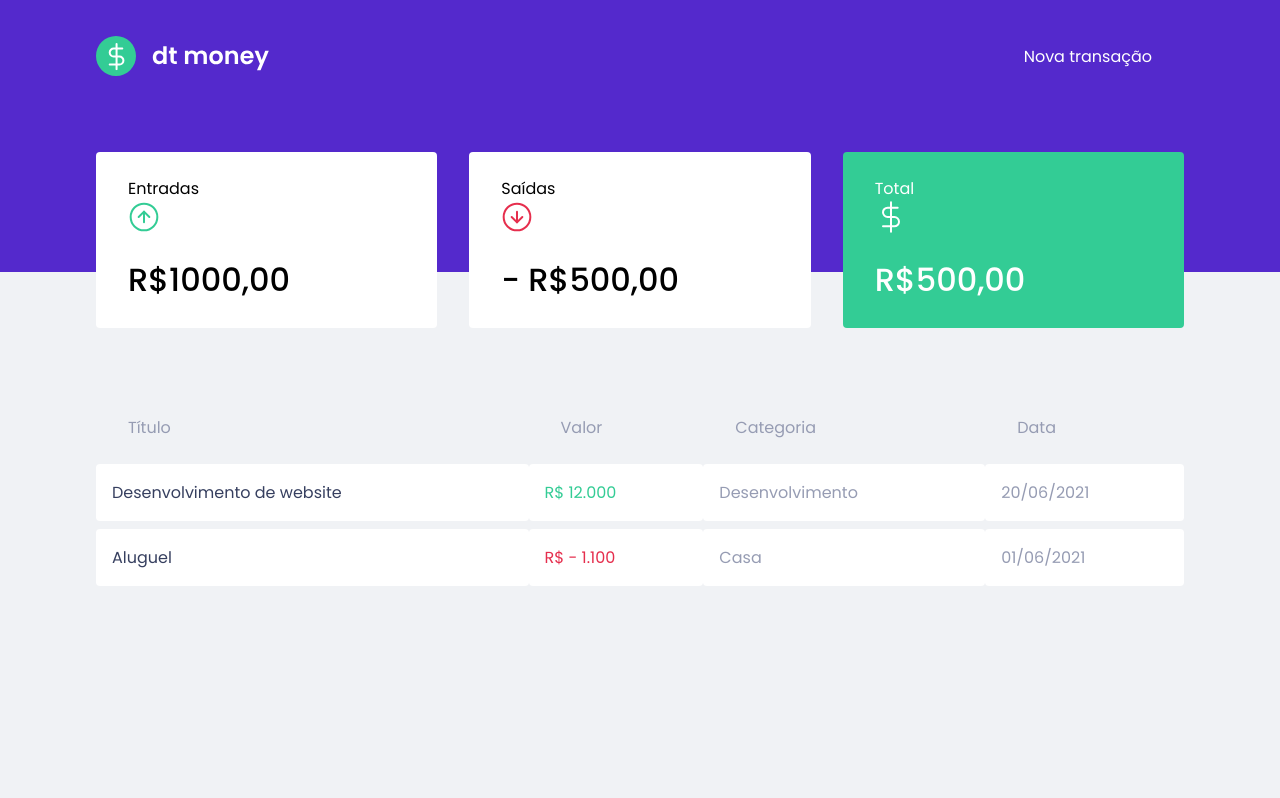
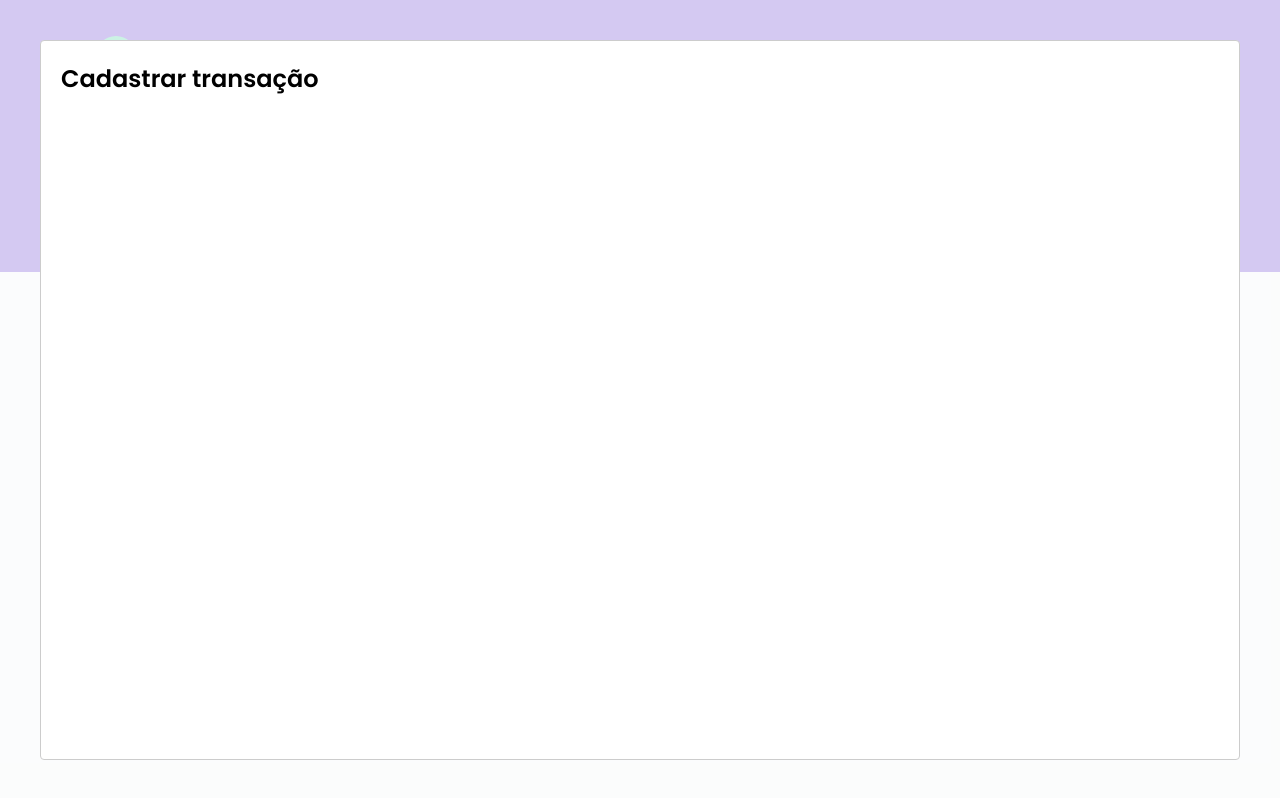
Before and after one commit to frantecbh/ignite-dtmoney, a React (Create React App) app: page / in a window 1280 px wide. Both pictures are taken after a click on the button "Nova transação". Built offline with nearby package versions, Linux system fonts and the light colour scheme; no server answers; what miragejs would draw is missing.

Commit message:
configurando modal react-modal

```diff
--- a/package.json
+++ b/package.json
@@ -7,6 +7,7 @@
         "miragejs": "^0.1.45",
         "react": "^18.1.0",
         "react-dom": "^18.1.0",
+        "react-modal": "^3.15.1",
         "react-scripts": "5.0.1",
         "styled-components": "^5.3.5",
         "web-vitals": "^2.1.0"
@@ -19,6 +20,7 @@
         "@types/node": "^16.7.13",
         "@types/react": "^18.0.0",
         "@types/react-dom": "^18.0.0",
+        "@types/react-modal": "^3.13.1",
         "@types/styled-components": "^5.1.25",
         "typescript": "^4.4.2"
     },
--- a/src/App.tsx
+++ b/src/App.tsx
@@ -3,12 +3,34 @@
 import { GlobalStyle } from "./styles/global";
 
 
+import Modal from 'react-modal'
+import { useState } from "react";
 
+Modal.setAppElement('#root')
 export function App() {
+
+    const [isNewTransactionModalOpen, setIsNewTransactionModalOpen] = useState(false)
+
+    function handleOpenNewTransactionModal() {
+        setIsNewTransactionModalOpen(true)
+    }
+
+    function handleCloseNewTransactionModal() {
+        setIsNewTransactionModalOpen(false)
+    }
     return (
         <>
-            <Header />
+            <Header onOpenNewTransactionModal={handleOpenNewTransactionModal} />
             <Dashboard />
+
+
+            <Modal
+                isOpen={isNewTransactionModalOpen}
+                onRequestClose={handleCloseNewTransactionModal}
+            >
+                <h2>Cadastrar transação</h2>
+            </Modal>
+
             <GlobalStyle />
         </>
 
--- a/src/components/Header/index.tsx
+++ b/src/components/Header/index.tsx
@@ -1,17 +1,24 @@
-import React from 'react'
-
+import React, { useState } from 'react'
+import Modal from 'react-modal'
 import logoImg from '../../assets/logo.svg'
 import { Container, Content } from './styles'
 
-export function Header() {
+interface HeaderProps {
+    onOpenNewTransactionModal: () => void;
+}
+
+export function Header({ onOpenNewTransactionModal }: HeaderProps) {
+
     return (
         <Container>
             <Content>
                 <img src={logoImg} alt="dt money" />
-                <button type='button'>
+                <button type='button' onClick={onOpenNewTransactionModal}>
                     Nova transação
                 </button>
             </Content>
+
+
 
         </Container>
 
```
Also changed, not shown: 1 other file (tests, documents, lock files or other folders).
